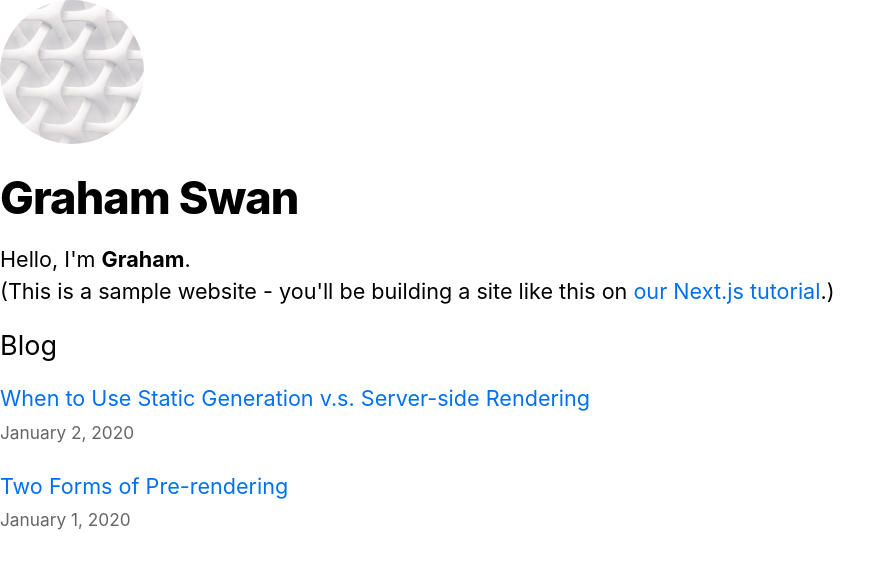
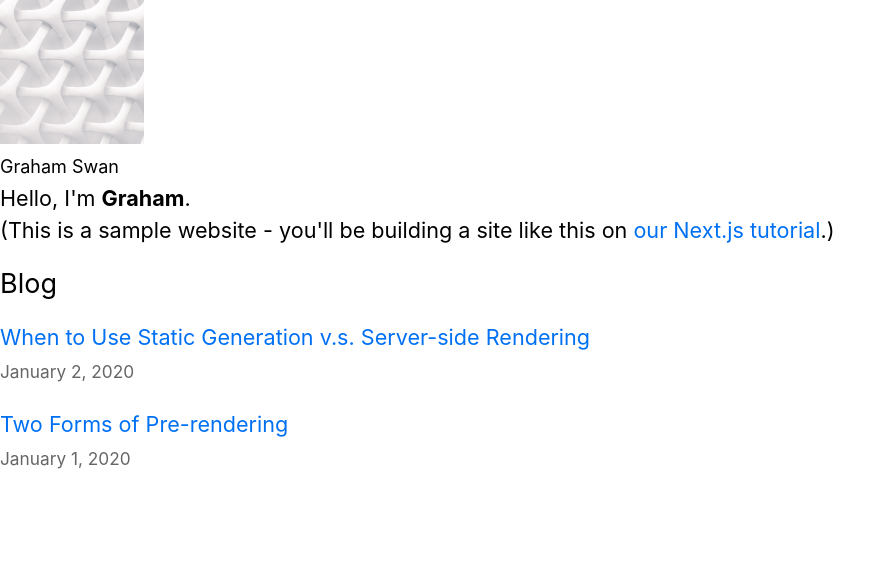
Before and after one commit to thinkswan/next-js-blog, a Next.js app: page / in a window 1280 px wide. Shown: the top 568 px of the page, without its empty margins (0-896 px from the left). Built offline with nearby package versions, Linux system fonts and the light colour scheme.

Commit message:
chore: remove util classes from Layout

```diff
--- a/components/layout.tsx
+++ b/components/layout.tsx
@@ -1,7 +1,6 @@
 import Head from "next/head";
 import Image from "next/image";
 import Link from "next/link";
-import utilStyles from "../styles/utils.module.css";
 
 const name = "Graham Swan";
 export const siteTitle = "Next.js Sample Website";
@@ -37,12 +36,14 @@ export default function Layout({
             <Image
               priority
               src="/images/profile.jpg"
-              className={utilStyles.borderCircle}
+              className="rounded-full"
               height={144}
               width={144}
               alt={name}
             />
-            <h1 className={utilStyles.heading2Xl}>{name}</h1>
+            <h1 className="text-4xl font-extrabold tracking-tighter my-4">
+              {name}
+            </h1>
           </>
         ) : (
           <>
@@ -51,16 +52,16 @@ export default function Layout({
                 <Image
                   priority
                   src="/images/profile.jpg"
-                  className={utilStyles.borderCircle}
+                  className="rounded-full"
                   height={108}
                   width={108}
                   alt={name}
                 />
               </a>
             </Link>
-            <h2 className={utilStyles.headingLg}>
+            <h2 className="text-2xl my-4">
               <Link href="/">
-                <a className={utilStyles.colorInherit}>{name}</a>
+                <a className="text-inherit font-bold">{name}</a>
               </Link>
             </h2>
           </>
```
